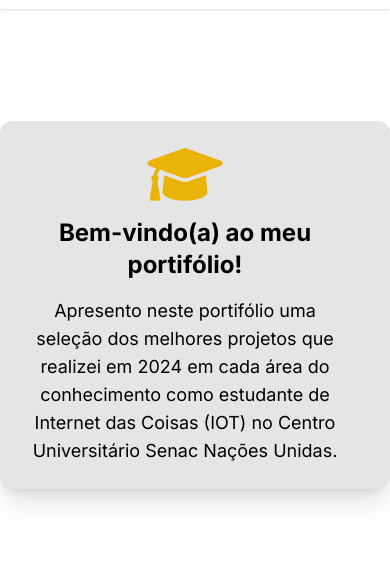
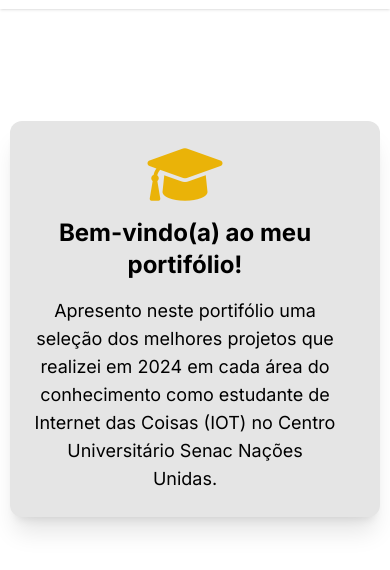
Before and after one commit to danjos06/Integrada-IOT-4-Bimestre---Tailwind, a plain HTML site: page index.html in a window 390 px wide. Shown: the part 90-660 px from the top of the page. Drawn offline with nearby package versions, Linux system fonts and the light colour scheme.

Commit message:
photo card

```diff
--- a/index.html
+++ b/index.html
@@ -45,7 +45,7 @@
     </nav>
 
     <section class="flex align-middle justify-center w-full h-full">
-        <div class="bg-neutral-200 text-black mt-[7rem] my-52 w-[400px] md:w-[700px] rounded-xl p-6 shadow-xl flex text-center md:text-left items-center duration-300">
+        <div class="bg-neutral-200 text-black mt-[7rem] my-52 w-[370px] md:w-[700px] rounded-xl p-6 shadow-xl flex text-center md:text-left items-center duration-300">
             <div class="pr-5">
                 <i class="fa-solid fa-graduation-cap text-yellow-500 text-6xl mb-3"></i>
                 <h2 class="text-2xl font-bold">Bem-vindo(a) ao meu portifólio!</h2>
```
Also changed, not shown: styles/output.css.
